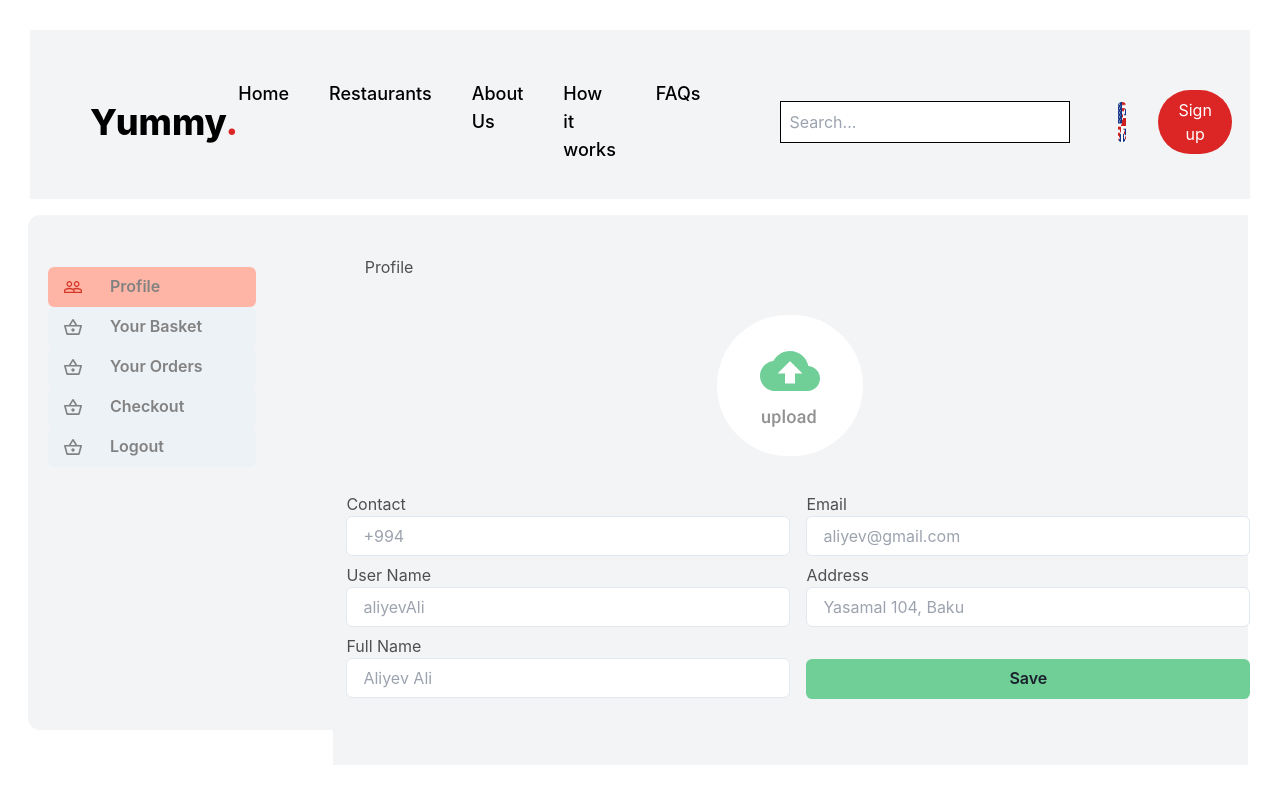
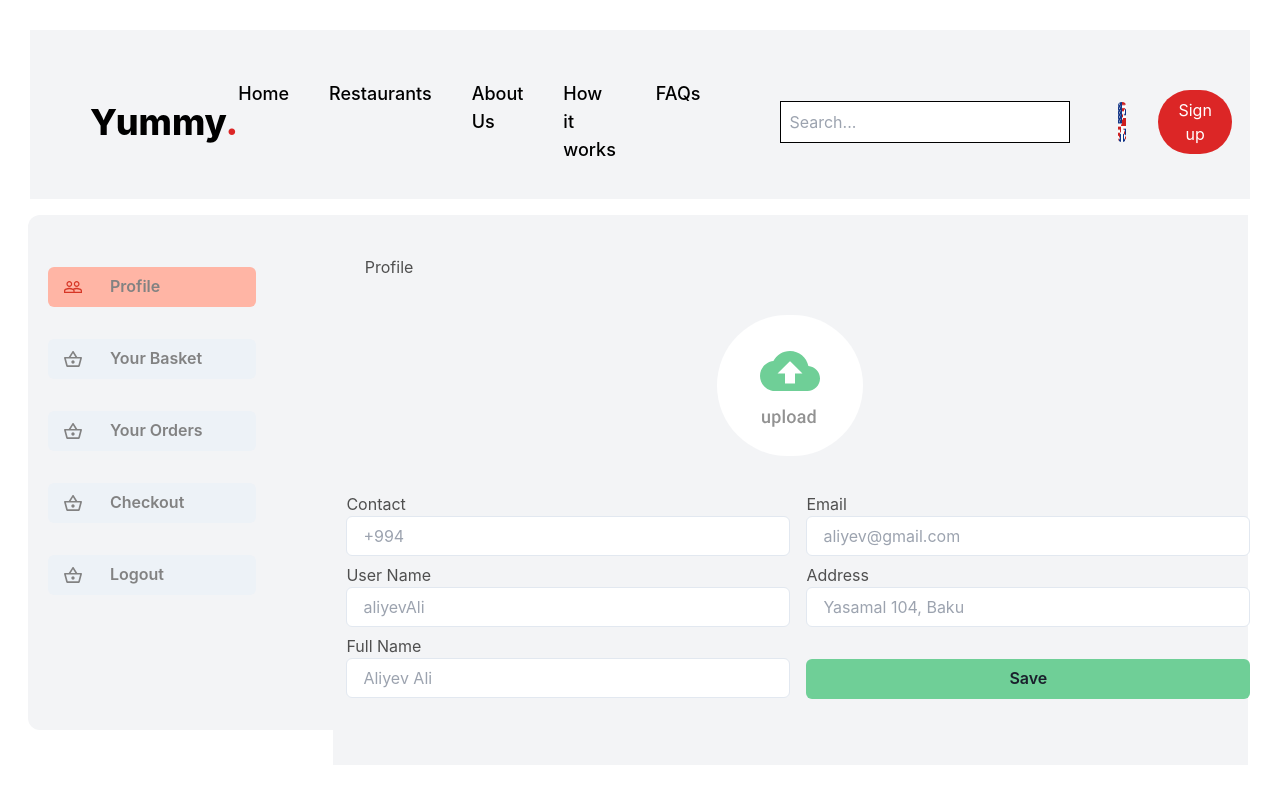
Before and after one commit to YusifAliyev037/YummyApp, a Next.js app: page /user in a window 1280 px wide. Shown: the top 800 px of the page. Built offline with nearby package versions, Linux system fonts and the light colour scheme.

Commit message:
usermodul

```diff
--- a/shared/ClientComponent/UserModul.tsx
+++ b/shared/ClientComponent/UserModul.tsx
@@ -21,6 +21,7 @@ function UserModul() {
       height='515px'
     >
       <Box as='ul' className='flex flex-col mt-8'>
+        <Box mb='32px'>
         <Button
           onClick={() => push('/user')}
           className='flex gap-7 w-52 text-userText cursor-pointer hover:bg-redUserModul10 hover:w-52'
@@ -35,6 +36,8 @@ function UserModul() {
           <Image width={18} alt='profile' height={18} src='/profile.svg' />
           Profile
         </Button>
+        </Box>
+        <Box mb='32px'>
         <Button
           onClick={() => push('/user/basket')}
           className='flex gap-7 w-52 text-userText justify-start cursor-pointer hover:bg-redUserModul10 hover:w-52'
@@ -48,6 +51,8 @@ function UserModul() {
           <Image width={18} alt='basket' height={18} src='/basket.svg' />
           Your Basket
         </Button>
+        </Box>
+        <Box mb='32px'>
         <Button
           onClick={() => push('/user/orders')}
           className='flex gap-7 ju w-52 text-userText cursor-pointer hover:bg-redUserModul10 hover:w-52'
@@ -61,6 +66,8 @@ function UserModul() {
           <Image width={18} alt='orders' height={18} src='/basket.svg' />
           Your Orders
         </Button>
+        </Box>
+        <Box mb='32px'>
         <Button
           onClick={() => push('/user/checkout')}
           className='flex gap-7 w-52 text-userText cursor-pointer hover:bg-redUserModul10 hover:w-52'
@@ -74,6 +81,8 @@ function UserModul() {
           <Image width={18} alt='Checkout' height={18} src='/basket.svg' />
           Checkout
         </Button>
+        </Box>
+        <Box mb='32px'>
         <Button
           onClick={() => push('/user/logout')}
           className='flex gap-7 w-52 text-userText cursor-pointer hover:bg-redUserModul10 hover:w-52'
@@ -87,6 +96,7 @@ function UserModul() {
           <Image width={18} alt='Logout' height={18} src='/basket.svg' />
           Logout
         </Button>
+        </Box>
       </Box>
     </Box>
   );
```
